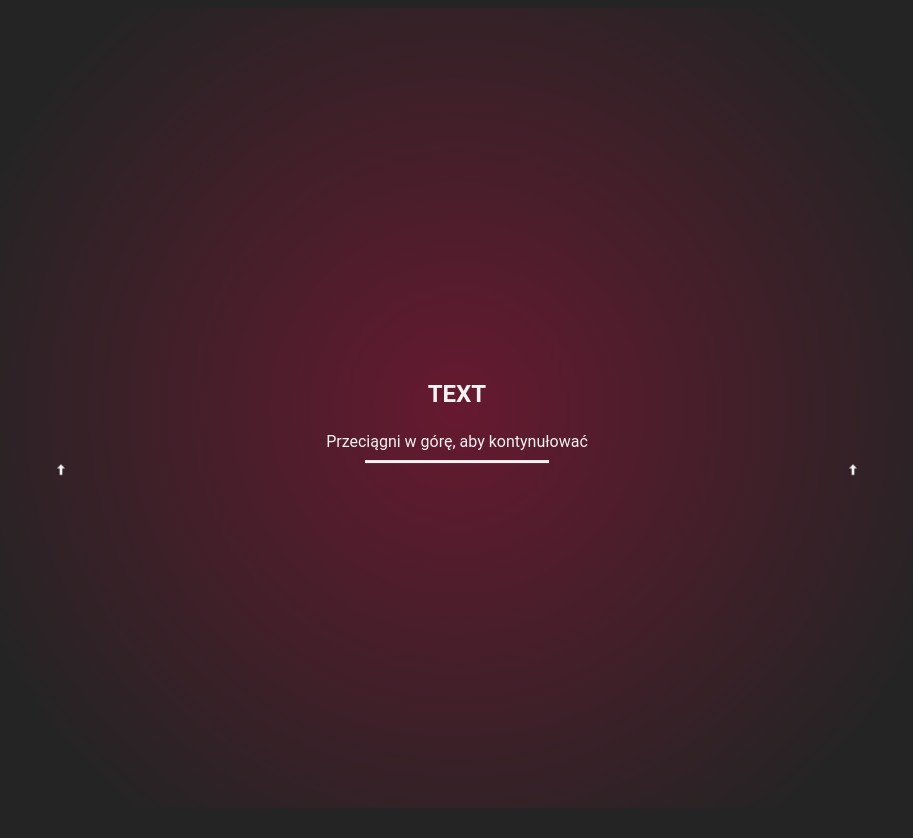
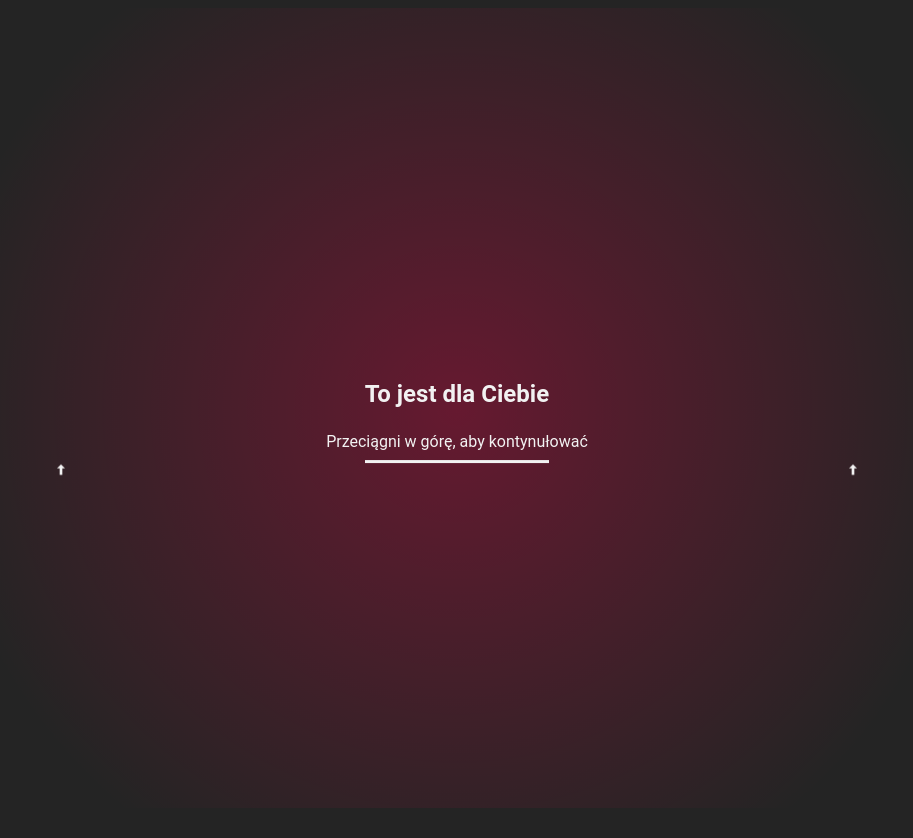
Before and after one commit to B3bq/forDad, a plain HTML site: page index.html in a window 1280 px wide. Shown: the top 838 px of the page, without its empty margins (183-1096 px from the left). Drawn offline with Linux system fonts and the light colour scheme.

Commit message:
text changed

```diff
--- a/index.html
+++ b/index.html
@@ -10,7 +10,7 @@
 </head>
 <body>
     <section id="first" class="slide active">
-        <h1>TEXT</h1>
+        <h1>To jest dla Ciebie</h1>
         <p>Przeciągni w górę, aby kontynułować</p>
         <span class="arrow left">
             <svg viewBox="0 0 24 24">
```
